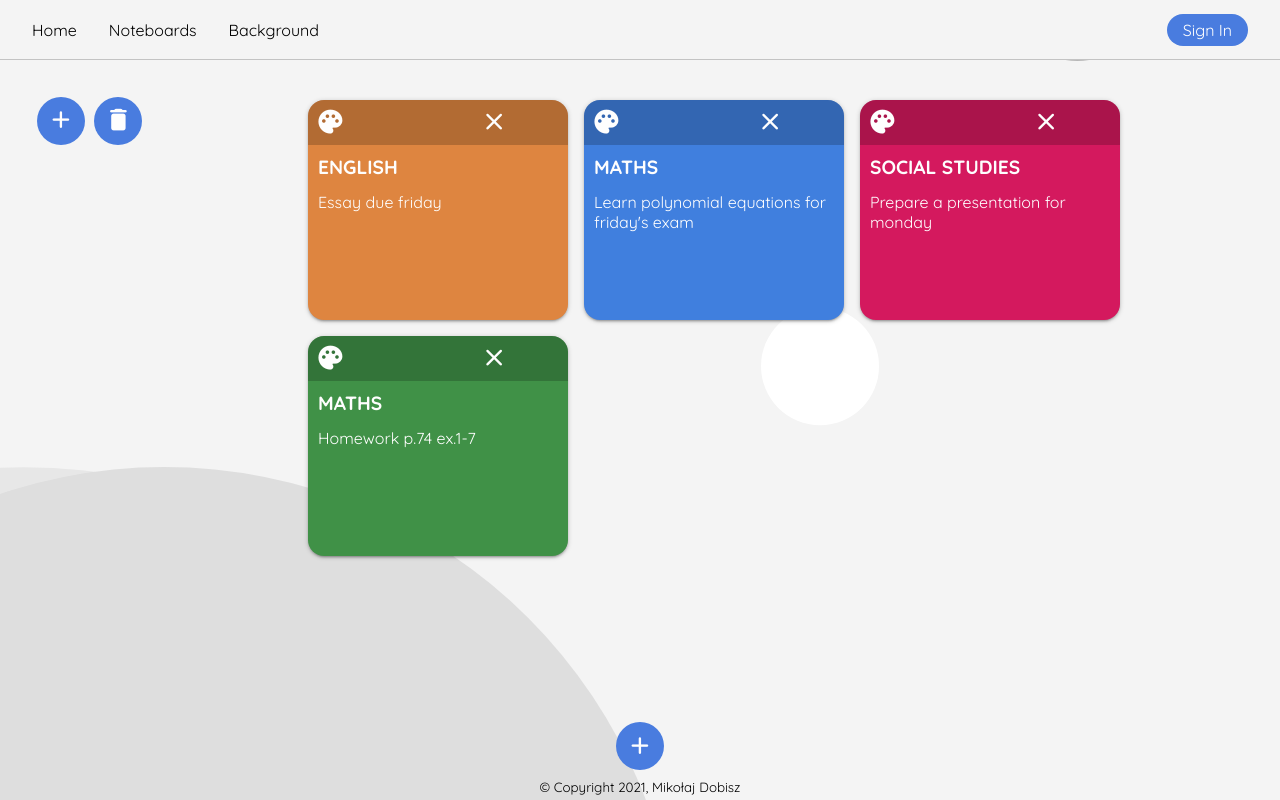
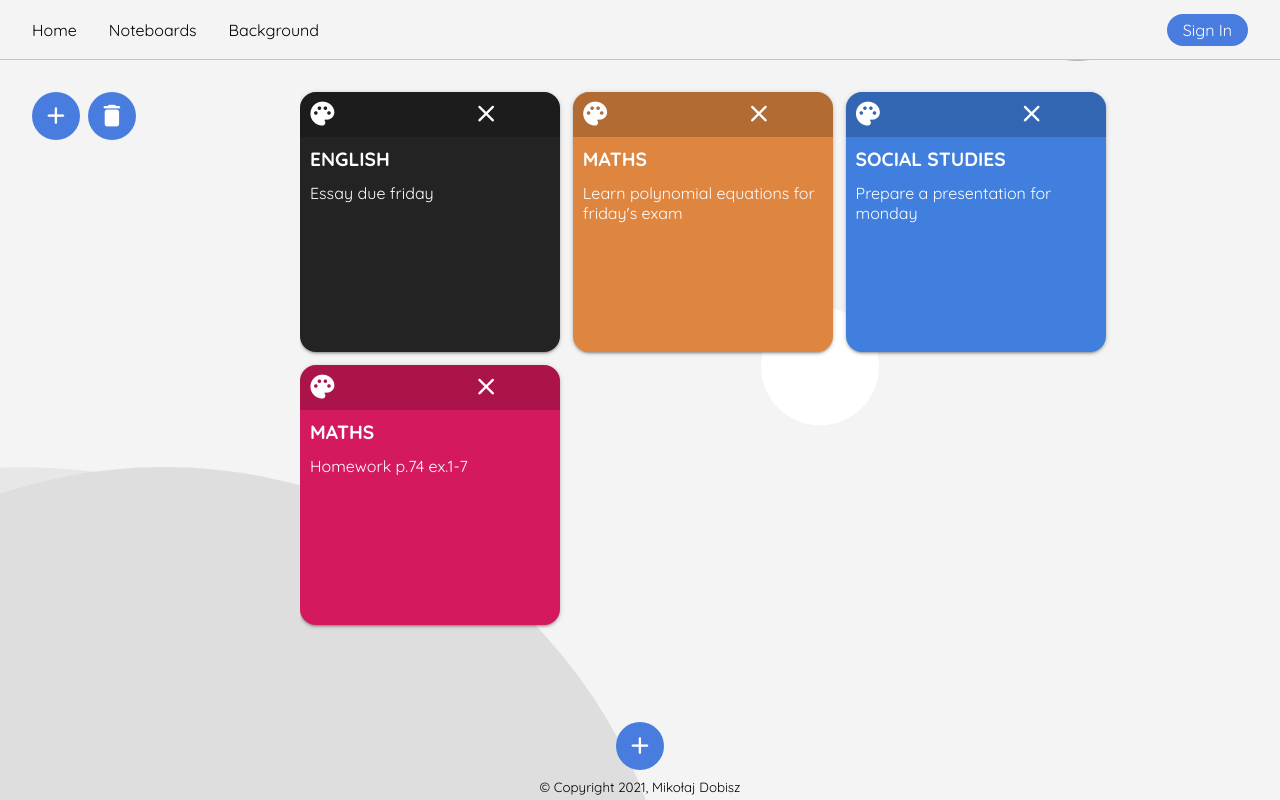
Before and after one commit to mikolajdobisz/simple-notes, a Next.js app: page /noteboards in a window 1280 px wide. Built offline with nearby package versions, Linux system fonts and the light colour scheme.

Commit message:
added colors, css improvements

```diff
--- a/scripts/settings.json
+++ b/scripts/settings.json
@@ -6,6 +6,6 @@
     "#FFFFFF", "#E7E7E7", "#DEDEDE", "#B7B7B7"
   ],
   "notes-colors": [
-    "#de8540", "#407fde", "#d4195e", "#409147"
+    "#232323", "#de8540", "#407fde", "#d4195e", "#409147", "#F07272", "#9E85B1", "#e32222", "#541c80"
   ]
 }
--- a/styles/modules/Note.module.scss
+++ b/styles/modules/Note.module.scss
@@ -9,10 +9,8 @@
 .NoteContent{
   color: $primary-1;
   border-radius: $note-border-radius;
-
   width: $note-width;
-  min-height: 220px;
-  margin: 0.5rem;
+  min-height: 260px;
 
   .nav{
     display: flex;
@@ -76,7 +74,7 @@
   .title{
     font-weight: bold;
     font-size: 1.2rem;
-    padding: 0.5rem 0.5rem 0.3rem 0.5rem;
+    padding: 0.5rem;
 
     >textarea{
       text-transform: uppercase;
@@ -85,11 +83,12 @@
   }
 
   .text{
-    padding: 0.3rem 0.5rem 0.5rem 0.5rem;
+    padding: 0rem 0.5rem 0.5rem 0.5rem;
   }
 }
 
 .colorMenu{
+  width: $note-width;
   z-index: 10;
   padding: 0.5rem;
   border-radius: $note-border-radius;
@@ -106,7 +105,7 @@
   border-radius: 100%;
   margin: 0.2rem;
   box-shadow: $shadow-1;
-  transition: box-shadow 0.2s $transition-function;
+  transition: box-shadow 0.2s $transition-function, transform 0.05s $transition-function;
   cursor: pointer;
 
   &:hover{
@@ -115,5 +114,6 @@
 
   &:active{
     box-shadow: $shadow-3;
+    transform: scale(1.2);
   }
 }
--- a/styles/modules/NoteboardsList.module.scss
+++ b/styles/modules/NoteboardsList.module.scss
@@ -6,10 +6,8 @@
 
   .buttons{
     display: flex;
-
-    > div{
-      margin: 0.3rem;
-    }
+    gap: 0.5rem;
+    padding-bottom: 1rem;
   }
 
   .list{
--- a/styles/modules/NotesContainer.module.scss
+++ b/styles/modules/NotesContainer.module.scss
@@ -9,4 +9,5 @@
   display: flex;
   flex-wrap: wrap;
   align-items: flex-start;
+  gap: 0.8rem;
 }
```
